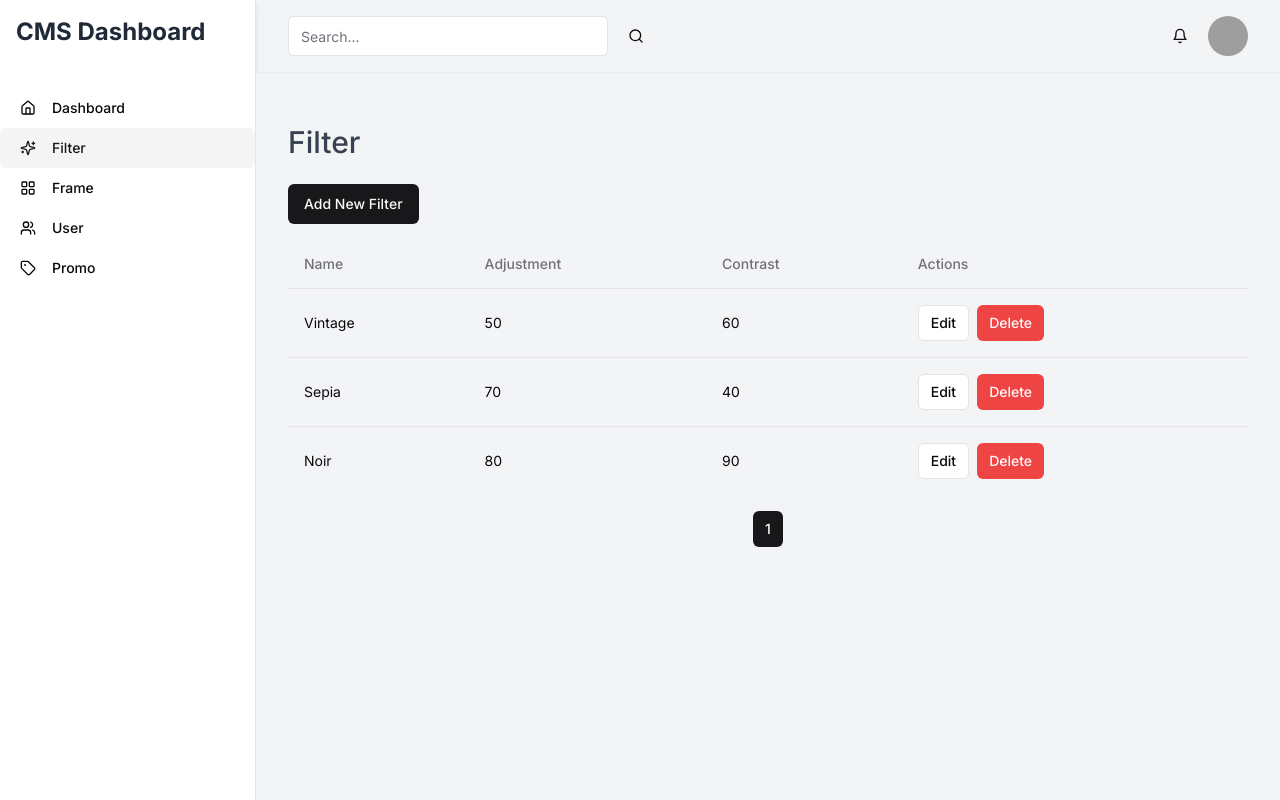
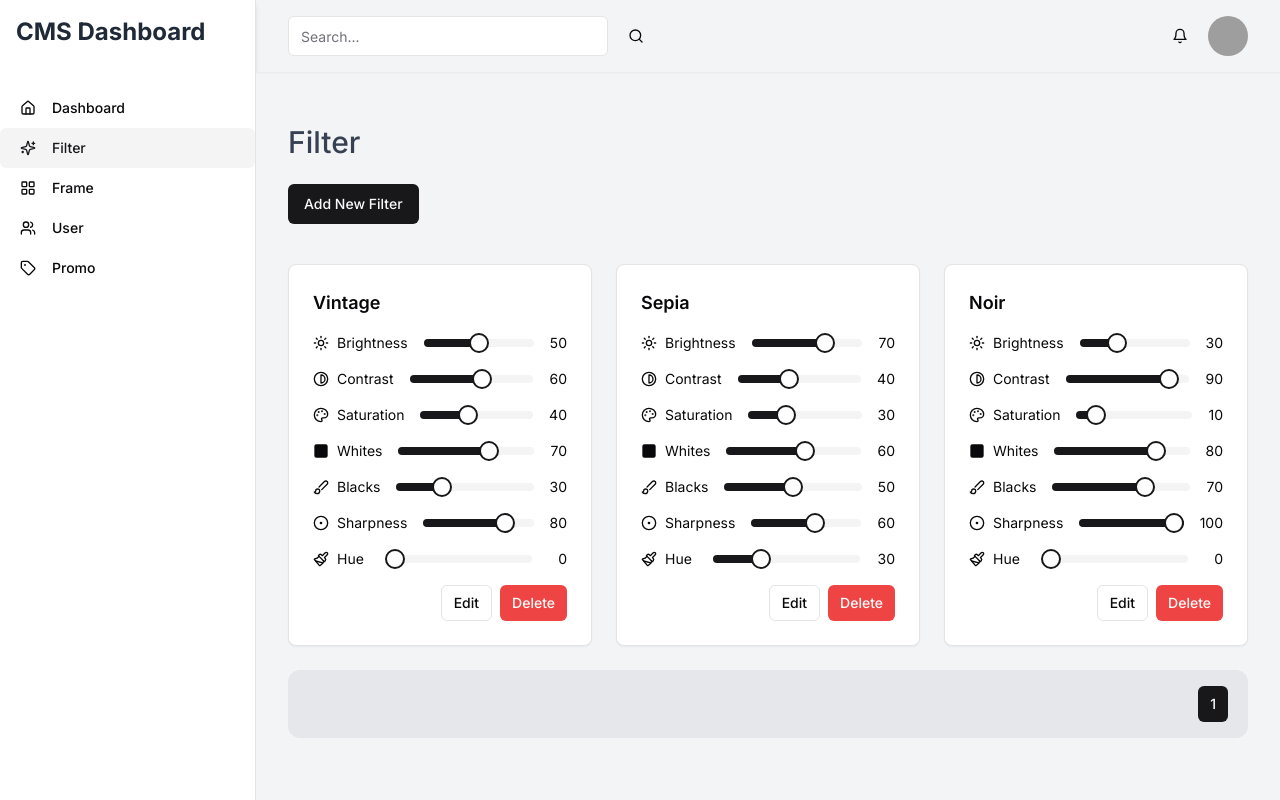
Before and after one commit to Mochrks/web-camera-photo, a Next.js app: page /cms in a window 1280 px wide. Both pictures are taken after a click on the button "Filter". Built offline with nearby package versions, Linux system fonts and the light colour scheme; grey boxes are pictures that could not be loaded.

Commit message:
feat: copyright

```diff
--- a/components/camera/filter-tone.tsx
+++ b/components/camera/filter-tone.tsx
@@ -169,7 +169,7 @@ export function FilterTone() {
                     isOpen ? "translate-y-0 opacity-100" : "-translate-y-full opacity-0"
                 )}
             >
-                <ScrollArea className="w-full h-28 md:h-[110px] whitespace-nowrap p-2 bg-gray-600 bg-opacity-90 backdrop-blur-sm">
+                <ScrollArea className="w-full h-28 md:h-[120px] whitespace-nowrap p-2 bg-gray-600 bg-opacity-90 backdrop-blur-sm">
                     <div className="flex w-max space-x-4 p-4">
                         {works.map((artwork) => (
                             <figure key={artwork.nameFilter} className="shrink-0 w-20 flex flex-col items-center">
--- a/components/demo/Filter.tsx
+++ b/components/demo/Filter.tsx
@@ -7,12 +7,32 @@ import { Table, TableBody, TableCell, TableHead, TableHeader, TableRow } from "@
 import { Dialog, DialogContent, DialogHeader, DialogTitle, DialogTrigger } from "@/components/ui/dialog"
 import { Label } from "@/components/ui/label"
 import { Slider } from "@/components/ui/slider"
+import { Card, CardContent } from "@/components/ui/card"
+import { Sun, Contrast, Palette, Square, Brush, CircleDot, Paintbrush } from 'lucide-react'
+
+type AdjustmentType = 'brightness' | 'contrast' | 'saturation' | 'whites' | 'blacks' | 'sharpness' | 'hue'
+
+const adjustments: { type: AdjustmentType; icon: React.ReactNode; label: string }[] = [
+    { type: 'brightness', icon: <Sun className="w-4 h-4" />, label: 'Brightness' },
+    { type: 'contrast', icon: <Contrast className="w-4 h-4" />, label: 'Contrast' },
+    { type: 'saturation', icon: <Palette className="w-4 h-4" />, label: 'Saturation' },
+    { type: 'whites', icon: <Square className="w-4 h-4 fill-current" />, label: 'Whites' },
+    { type: 'blacks', icon: <Brush className="w-4 h-4 " />, label: 'Blacks' },
+    { type: 'sharpness', icon: <CircleDot className="w-4 h-4" />, label: 'Sharpness' },
+    { type: 'hue', icon: <Paintbrush className="w-4 h-4" />, label: 'Hue' },
+]
+
+type Filter = {
+    id: number;
+    name: string;
+    adjustments: Record<AdjustmentType, number>;
+}
 
 export default function FilterComponent() {
-    const [filters, setFilters] = useState([
-        { id: 1, name: 'Vintage', adjustment: 50, contrast: 60 },
-        { id: 2, name: 'Sepia', adjustment: 70, contrast: 40 },
-        { id: 3, name: 'Noir', adjustment: 80, contrast: 90 },
+    const [filters, setFilters] = useState<Filter[]>([
+        { id: 1, name: 'Vintage', adjustments: { brightness: 50, contrast: 60, saturation: 40, whites: 70, blacks: 30, sharpness: 80, hue: 0 } },
+        { id: 2, name: 'Sepia', adjustments: { brightness: 70, contrast: 40, saturation: 30, whites: 60, blacks: 50, sharpness: 60, hue: 30 } },
+        { id: 3, name: 'Noir', adjustments: { brightness: 30, contrast: 90, saturation: 10, whites: 80, blacks: 70, sharpness: 100, hue: 0 } },
     ])
     const [currentPage, setCurrentPage] = useState(1)
     const [itemsPerPage] = useState(5)
@@ -26,11 +46,35 @@ export default function FilterComponent() {
         pageNumbers.push(i)
     }
 
-    const [newFilter, setNewFilter] = useState({ name: '', adjustment: 50, contrast: 50 })
+    const [newFilter, setNewFilter] = useState<Filter>({
+        id: 0,
+        name: '',
+        adjustments: {
+            brightness: 50,
+            contrast: 50,
+            saturation: 50,
+            whites: 50,
+            blacks: 50,
+            sharpness: 50,
+            hue: 0
+        }
+    })
 
     const handleAddFilter = () => {
-        setFilters([...filters, { id: filters.length + 1, ...newFilter }])
-        setNewFilter({ name: '', adjustment: 50, contrast: 50 })
+        setFilters([...filters, { ...newFilter, id: filters.length + 1 }])
+        setNewFilter({
+            id: 0,
+            name: '',
+            adjustments: {
+                brightness: 50,
+                contrast: 50,
+                saturation: 50,
+                whites: 50,
+                blacks: 50,
+                sharpness: 50,
+                hue: 0
+            }
+        })
     }
 
     const handleDeleteFilter = (id: number) => {
@@ -38,19 +82,19 @@ export default function FilterComponent() {
     }
 
     return (
-        <div>
+        <div className="space-y-6">
             <Dialog>
                 <DialogTrigger asChild>
                     <Button className="mb-4">Add New Filter</Button>
                 </DialogTrigger>
-                <DialogContent>
+                <DialogContent className="sm:max-w-[425px]">
                     <DialogHeader>
                         <DialogTitle>Add New Filter</DialogTitle>
                     </DialogHeader>
                     <div className="grid gap-4 py-4">
                         <div className="grid grid-cols-4 items-center gap-4">
-                            <Label htmlFor="name" className="text-right">
-                                Name
+                            <Label htmlFor="name" className="text-left ml-1">
+                                Name Filter
                             </Label>
                             <Input
                                 id="name"
@@ -59,64 +103,66 @@ export default function FilterComponent() {
                                 className="col-span-3"
                             />
                         </div>
-                        <div className="grid grid-cols-4 items-center gap-4">
-                            <Label htmlFor="adjustment" className="text-right">
-                                Adjustment
+                        {adjustments.map((adjustment) => (
+                            <div key={adjustment.type} className="grid grid-cols-4 items-center gap-4">
+                                <Label htmlFor={adjustment.type} className="text-right flex items-center gap-2">
+                                    {adjustment.icon}
+                                    {adjustment.label}
                                 </Label>
+                                <div className="col-span-3 flex items-center gap-4">
                                     <Slider
-                                id="adjustment"
+                                        id={adjustment.type}
                                         min={0}
                                         max={100}
                                         step={1}
-                                value={[newFilter.adjustment]}
-                                onValueChange={(value) => setNewFilter({ ...newFilter, adjustment: value[0] })}
-                                className="col-span-3"
+                                        value={[newFilter.adjustments[adjustment.type]]}
+                                        onValueChange={(value) => setNewFilter({
+                                            ...newFilter,
+                                            adjustments: { ...newFilter.adjustments, [adjustment.type]: value[0] }
+                                        })}
+                                        className="flex-grow"
                                     />
+                                    <span className="w-8 text-right">{newFilter.adjustments[adjustment.type]}</span>
                                 </div>
-                        <div className="grid grid-cols-4 items-center gap-4">
-                            <Label htmlFor="contrast" className="text-right">
-                                Contrast
-                            </Label>
-                            <Slider
-                                id="contrast"
-                                min={0}
-                                max={100}
-                                step={1}
-                                value={[newFilter.contrast]}
-                                onValueChange={(value) => setNewFilter({ ...newFilter, contrast: value[0] })}
-                                className="col-span-3"
-                            />
                             </div>
+                        ))}
                     </div>
                     <Button onClick={handleAddFilter}>Add Filter</Button>
                 </DialogContent>
             </Dialog>
 
-            <Table>
-                <TableHeader>
-                    <TableRow>
-                        <TableHead>Name</TableHead>
-                        <TableHead>Adjustment</TableHead>
-                        <TableHead>Contrast</TableHead>
-                        <TableHead>Actions</TableHead>
-                    </TableRow>
-                </TableHeader>
-                <TableBody>
+            <div className="grid gap-6 md:grid-cols-2 lg:grid-cols-3">
                 {currentItems.map((filter) => (
-                        <TableRow key={filter.id}>
-                            <TableCell>{filter.name}</TableCell>
-                            <TableCell>{filter.adjustment}</TableCell>
-                            <TableCell>{filter.contrast}</TableCell>
-                            <TableCell>
-                                <Button variant="outline" size="sm" className="mr-2">Edit</Button>
+                    <Card key={filter.id}>
+                        <CardContent className="p-6">
+                            <h3 className="text-lg font-semibold mb-4">{filter.name}</h3>
+                            <div className="space-y-4">
+                                {adjustments.map((adjustment) => (
+                                    <div key={adjustment.type} className="flex items-center gap-4">
+                                        <div className="flex items-center gap-2 w-24">
+                                            {adjustment.icon}
+                                            <span className="text-sm">{adjustment.label}</span>
+                                        </div>
+                                        <Slider
+                                            value={[filter.adjustments[adjustment.type]]}
+                                            max={100}
+                                            step={1}
+                                            className="flex-grow"
+                                        />
+                                        <span className="w-8 text-right text-sm">{filter.adjustments[adjustment.type]}</span>
+                                    </div>
+                                ))}
+                            </div>
+                            <div className="mt-4 flex justify-end space-x-2">
+                                <Button variant="outline" size="sm">Edit</Button>
                                 <Button variant="destructive" size="sm" onClick={() => handleDeleteFilter(filter.id)}>Delete</Button>
-                            </TableCell>
-                        </TableRow>
+                            </div>
+                        </CardContent>
+                    </Card>
                 ))}
-                </TableBody>
-            </Table>
+            </div>
 
-            <div className="flex justify-center mt-4">
+            <div className="flex justify-end mt-4 bg-gray-200 p-4 rounded-xl">
                 {pageNumbers.map(number => (
                     <Button
                         key={number}
--- a/components/demo/Frame.tsx
+++ b/components/demo/Frame.tsx
@@ -3,34 +3,34 @@
 import { useState } from 'react'
 import { Button } from "@/components/ui/button"
 import { Input } from "@/components/ui/input"
-import { Table, TableBody, TableCell, TableHead, TableHeader, TableRow } from "@/components/ui/table"
 import { Dialog, DialogContent, DialogHeader, DialogTitle, DialogTrigger } from "@/components/ui/dialog"
 import { Label } from "@/components/ui/label"
+import { Card, CardContent, CardFooter } from "@/components/ui/card"
+import { Trash2, Edit, Plus, Upload } from 'lucide-react'
+import Image from 'next/image'
+
+interface Frame {
+    id: number;
+    name: string;
+    width: number;
+    height: number;
+    imageUrl: string;
+}
 
 export default function FrameComponent() {
-    const [frames, setFrames] = useState([
-        { id: 1, name: 'Classic', layout: '2x2' },
-        { id: 2, name: 'Modern', layout: '3x3' },
-        { id: 3, name: 'Vintage', layout: '1x3' },
+    const [frames, setFrames] = useState<Frame[]>([
+        { id: 1, name: 'Classic', width: 2, height: 2, imageUrl: '/placeholder.svg?height=200&width=200' },
+        { id: 2, name: 'Modern', width: 3, height: 3, imageUrl: '/placeholder.svg?height=300&width=300' },
+        { id: 3, name: 'Vintage', width: 1, height: 3, imageUrl: '/placeholder.svg?height=300&width=100' },
     ])
-    const [currentPage, setCurrentPage] = useState(1)
-    const [itemsPerPage] = useState(5)
-
-    const indexOfLastItem = currentPage * itemsPerPage
-    const indexOfFirstItem = indexOfLastItem - itemsPerPage
-    const currentItems = frames.slice(indexOfFirstItem, indexOfLastItem)
-
-    const pageNumbers = []
-    for (let i = 1; i <= Math.ceil(frames.length / itemsPerPage); i++) {
-        pageNumbers.push(i)
-    }
-
-    const [newFrame, setNewFrame] = useState({ name: '', layout: '' })
+    const [newFrame, setNewFrame] = useState<Omit<Frame, 'id' | 'imageUrl'>>({ name: '', width: 1, height: 1 })
     const [selectedFile, setSelectedFile] = useState<File | null>(null)
 
     const handleAddFrame = () => {
-        setFrames([...frames, { id: frames.length + 1, ...newFrame }])
-        setNewFrame({ name: '', layout: '' })
+        const newId = Math.max(...frames.map(f => f.id), 0) + 1
+        const imageUrl = selectedFile ? URL.createObjectURL(selectedFile) : '/placeholder.svg?height=200&width=200'
+        setFrames([...frames, { id: newId, ...newFrame, imageUrl }])
+        setNewFrame({ name: '', width: 1, height: 1 })
         setSelectedFile(null)
     }
 
@@ -39,26 +39,26 @@ export default function FrameComponent() {
     }
 
     const handleFileChange = (e: React.ChangeEvent<HTMLInputElement>) => {
-        if (e.target.files) {
+        if (e.target.files && e.target.files[0]) {
             setSelectedFile(e.target.files[0])
         }
     }
 
     return (
-        <div>
+        <div className="space-y-6">
             <Dialog>
                 <DialogTrigger asChild>
-                    <Button className="mb-4">Add New Frame</Button>
+                    <Button className="mb-4">
+                        <Plus className="mr-2 h-4 w-4" /> Add New Frame
+                    </Button>
                 </DialogTrigger>
-                <DialogContent>
+                <DialogContent className="sm:max-w-[425px]">
                     <DialogHeader>
                         <DialogTitle>Add New Frame</DialogTitle>
                     </DialogHeader>
                     <div className="grid gap-4 py-4">
                         <div className="grid grid-cols-4 items-center gap-4">
-                            <Label htmlFor="name" className="text-right">
-                                Name
-                            </Label>
+                            <Label htmlFor="name" className="text-right">Name</Label>
                             <Input
                                 id="name"
                                 value={newFrame.name}
@@ -67,25 +67,33 @@ export default function FrameComponent() {
                             />
                         </div>
                         <div className="grid grid-cols-4 items-center gap-4">
-                            <Label htmlFor="layout" className="text-right">
-                                Layout
-                            </Label>
+                            <Label htmlFor="width" className="text-right">Width</Label>
                             <Input
-                                id="layout"
-                                value={newFrame.layout}
-                                onChange={(e) => setNewFrame({ ...newFrame, layout: e.target.value })}
+                                id="width"
+                                type="number"
+                                value={newFrame.width}
+                                onChange={(e) => setNewFrame({ ...newFrame, width: parseInt(e.target.value) })}
                                 className="col-span-3"
                             />
                         </div>
                         <div className="grid grid-cols-4 items-center gap-4">
-                            <Label htmlFor="file" className="text-right">
-                                Upload Photo
-                            </Label>
+                            <Label htmlFor="height" className="text-right">Height</Label>
+                            <Input
+                                id="height"
+                                type="number"
+                                value={newFrame.height}
+                                onChange={(e) => setNewFrame({ ...newFrame, height: parseInt(e.target.value) })}
+                                className="col-span-3"
+                            />
+                        </div>
+                        <div className="grid grid-cols-4 items-center gap-4">
+                            <Label htmlFor="file" className="text-right">Frame Image</Label>
                             <Input
                                 id="file"
                                 type="file"
                                 onChange={handleFileChange}
                                 className="col-span-3"
+                                accept="image/*"
                             />
                         </div>
                     </div>
@@ -93,39 +101,34 @@ export default function FrameComponent() {
                 </DialogContent>
             </Dialog>
 
-            <Table>
-                <TableHeader>
-                    <TableRow>
-                        <TableHead>Name</TableHead>
-                        <TableHead>Layout</TableHead>
-                        <TableHead>Actions</TableHead>
-                    </TableRow>
-                </TableHeader>
-                <TableBody>
-                    {currentItems.map((frame) => (
-                        <TableRow key={frame.id}>
-                            <TableCell>{frame.name}</TableCell>
-                            <TableCell>{frame.layout}</TableCell>
-                            <TableCell>
-                                <Button variant="outline" size="sm" className="mr-2">Edit</Button>
-                                <Button variant="destructive" size="sm" onClick={() => handleDeleteFrame(frame.id)}>Delete</Button>
-                            </TableCell>
-                        </TableRow>
-                    ))}
-                </TableBody>
-            </Table>
-
-            <div className="flex justify-center mt-4">
-                {pageNumbers.map(number => (
-                    <Button
-                        key={number}
-                        variant={currentPage === number ? "default" : "outline"}
-                        size="sm"
-                        className="mx-1"
-                        onClick={() => setCurrentPage(number)}
-                    >
-                        {number}
-                    </Button>
+            <div className="grid gap-6 md:grid-cols-2 lg:grid-cols-3">
+                {frames.map((frame) => (
+                    <Card key={frame.id} className="overflow-hidden">
+                        <CardContent className="p-0">
+                            <div className="relative aspect-square">
+                                <Image
+                                    src={frame.imageUrl}
+                                    alt={frame.name}
+                                    fill
+                                    className="object-cover"
+                                />
+                            </div>
+                        </CardContent>
+                        <CardFooter className="flex justify-between items-center p-4">
+                            <div>
+                                <h3 className="font-semibold">{frame.name}</h3>
+                                <p className="text-sm text-gray-500">{frame.width}x{frame.height}</p>
+                            </div>
+                            <div className="flex space-x-2">
+                                <Button variant="outline" size="icon">
+                                    <Edit className="h-4 w-4" />
+                                </Button>
+                                <Button variant="destructive" size="icon" onClick={() => handleDeleteFrame(frame.id)}>
+                                    <Trash2 className="h-4 w-4" />
+                                </Button>
+                            </div>
+                        </CardFooter>
+                    </Card>
                 ))}
             </div>
         </div>
--- a/components/demo/Promo.tsx
+++ b/components/demo/Promo.tsx
@@ -86,7 +86,7 @@ export default function PromoComponent() {
                 </DialogContent>
             </Dialog>
 
-            <Table>
+            <Table className='border-2 rounded-xl mt-5'>
                 <TableHeader>
                     <TableRow>
 
@@ -110,7 +110,7 @@ export default function PromoComponent() {
                 </TableBody>
             </Table>
 
-            <div className="flex justify-center mt-4">
+            <div className="flex justify-end mt-4 bg-gray-200 p-4 rounded-xl">
                 {pageNumbers.map(number => (
                     <Button
                         key={number}
--- a/components/demo/User.tsx
+++ b/components/demo/User.tsx
@@ -76,10 +76,10 @@ export default function UserComponent() {
                 </DialogContent>
             </Dialog>
 
-            <Table>
+            <Table className='border-2 rounded-xl mt-5'>
                 <TableHeader>
                     <TableRow>
-
+                        <TableHead>Name</TableHead>
                         <TableHead>Email</TableHead>
                         <TableHead>Actions</TableHead>
                     </TableRow>
@@ -103,7 +103,7 @@ export default function UserComponent() {
                 </TableBody>
             </Table>
 
-            <div className="flex justify-center mt-4">
+            <div className="flex justify-end mt-4 bg-gray-200 p-4 rounded-xl">
                 {pageNumbers.map(number => (
                     <Button
                         key={number}
```
Also changed, not shown: app/capture/page.tsx (+33 -8 lines), app/page.tsx (+10 -3 lines). Lines whose indentation alone changed are shown as unchanged.
